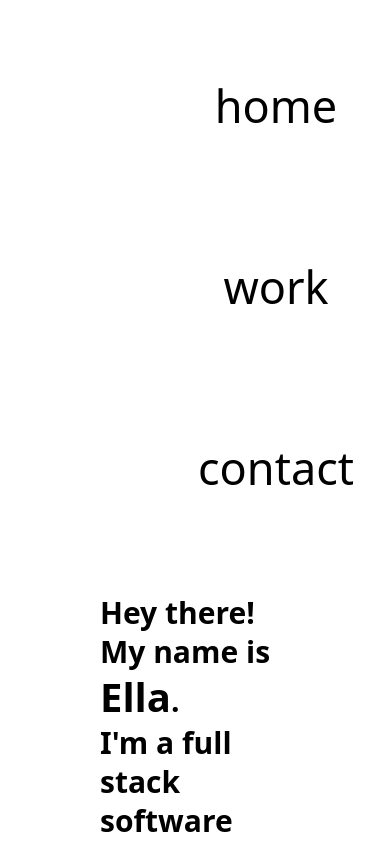
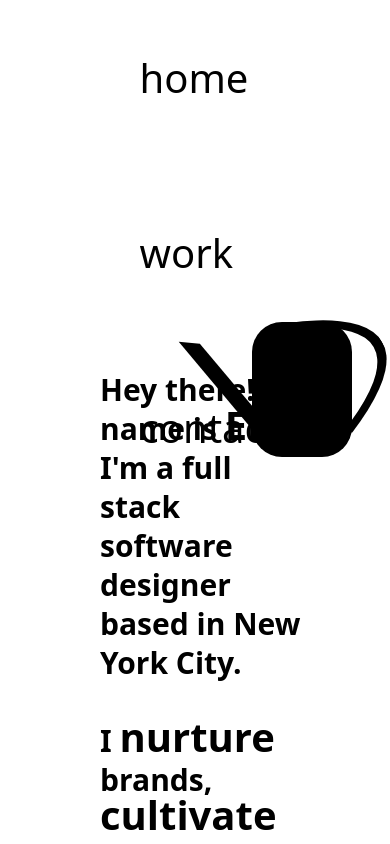
Before and after one commit to ellafreudenberger/Portfolio-Website, a React (Create React App) app in the folder my-portfolio/: page / in a window 390 px wide. Shown: the top 844 px of the page. Built offline with nearby package versions, Linux system fonts and the light colour scheme.

Commit message:
website layout styling

```diff
--- a/my-portfolio/src/index.css
+++ b/my-portfolio/src/index.css
@@ -9,6 +9,7 @@ body {
   bottom: 0;
   width: 100%;
   position: relative;
+  margin-top: 10%;
 }
 
 .shape {
@@ -275,6 +276,7 @@ body {
   font-size: 60px;
   text-align: left;
   justify-content: center;
+  line-height: 0.8;
 }
 
 @media (max-width: 768px) {
@@ -284,8 +286,8 @@ body {
     font-size: 30px;
     text-align: left;
     justify-content: center;
-   margin-right: 25%;
-   margin-top: -80px;
+   margin-right: 20%;
+   margin-top: -380px;
  }
 
 
@@ -295,5 +297,9 @@ body {
   font-size: 40px;
   text-align: left;
   justify-content: center;
+  line-height: 0.8;
+}
+body {
+  overflow-x: hidden;
 }
 }
--- a/my-portfolio/src/pages/Home.js
+++ b/my-portfolio/src/pages/Home.js
@@ -7,9 +7,9 @@ export const Home = () => {
         <div className="home-page">
             <div>
             <p class="about-me">
-            Hey there! My name is <span class="highlight">Ella</span>. <br />
+            Hey there! My name is <span class="highlight">Ella</span>.
             I'm a full stack software designer based in New York City. <br /><br />
-            I &nbsp;<span class="highlight">nurture</span>&nbsp; brands, &nbsp;<span class="highlight">cultivate</span>&nbsp; new connections, and &nbsp;<span class="highlight">grow</span>&nbsp; vibrant communities online.
+            I <span class="highlight">nurture</span> brands, <span class="highlight">cultivate</span> new connections, and <span class="highlight">grow</span> vibrant communities online.
             </p>
             </div>
             <div className="watering-can">
--- a/my-portfolio/src/styling/nav.css
+++ b/my-portfolio/src/styling/nav.css
@@ -1,10 +1,10 @@
 nav {
     display: flex;
   /* background-image: linear-gradient(to right, rgb(250, 238, 238), rgb(253, 252, 240),rgb(252, 243, 245), rgb(250, 241, 252), rgb(244, 255, 248),rgb(243, 243, 251)); */
-    border: none;
     width: 100%;
-    margin: 20px;
+    margin: 0px;
     top: 0;
+    border: 1ch;
   }
 
   ul {
@@ -39,14 +39,12 @@ nav {
 /* Media queries for adjusting font size based on screen width */
 @media (max-width: 768px) {
     ul {
-        font-size: 45px;
+        font-size: 40px;
         flex-direction: column;
-        align-items: center;
     }
 
     li {
         margin-bottom: 100px;
-        text-align: center;
-        margin-left: 100%;
+        margin-left: 35%;
     }
 }
--- a/my-portfolio/src/styling/wateringCan.css
+++ b/my-portfolio/src/styling/wateringCan.css
@@ -1,12 +1,8 @@
 .watering-can {
     display: flex;
     position: relative;
-}
-
-.button-container {
-    position: relative;
-    left: 350px;
-    top: -350px;
+    margin-top: -400px;
+    margin-left: 65%;
 }
 
 .cylinder-button {
@@ -43,3 +39,10 @@
     border-right-color: #000;
     transform: rotate(140deg)
 }
+
+@media (max-width: 768px) {
+ .watering-can {
+    margin-top: -780px;
+    margin-left: 55%;
+ }
+}
```
